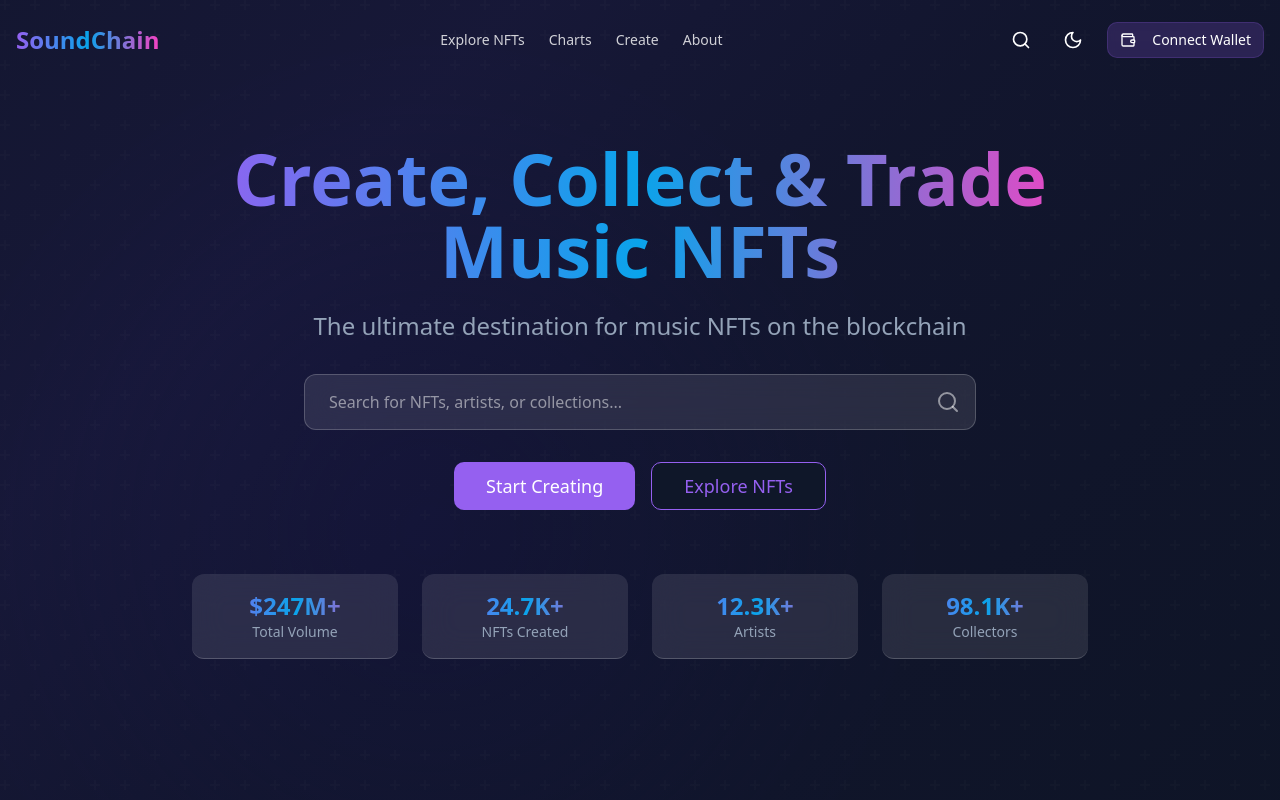
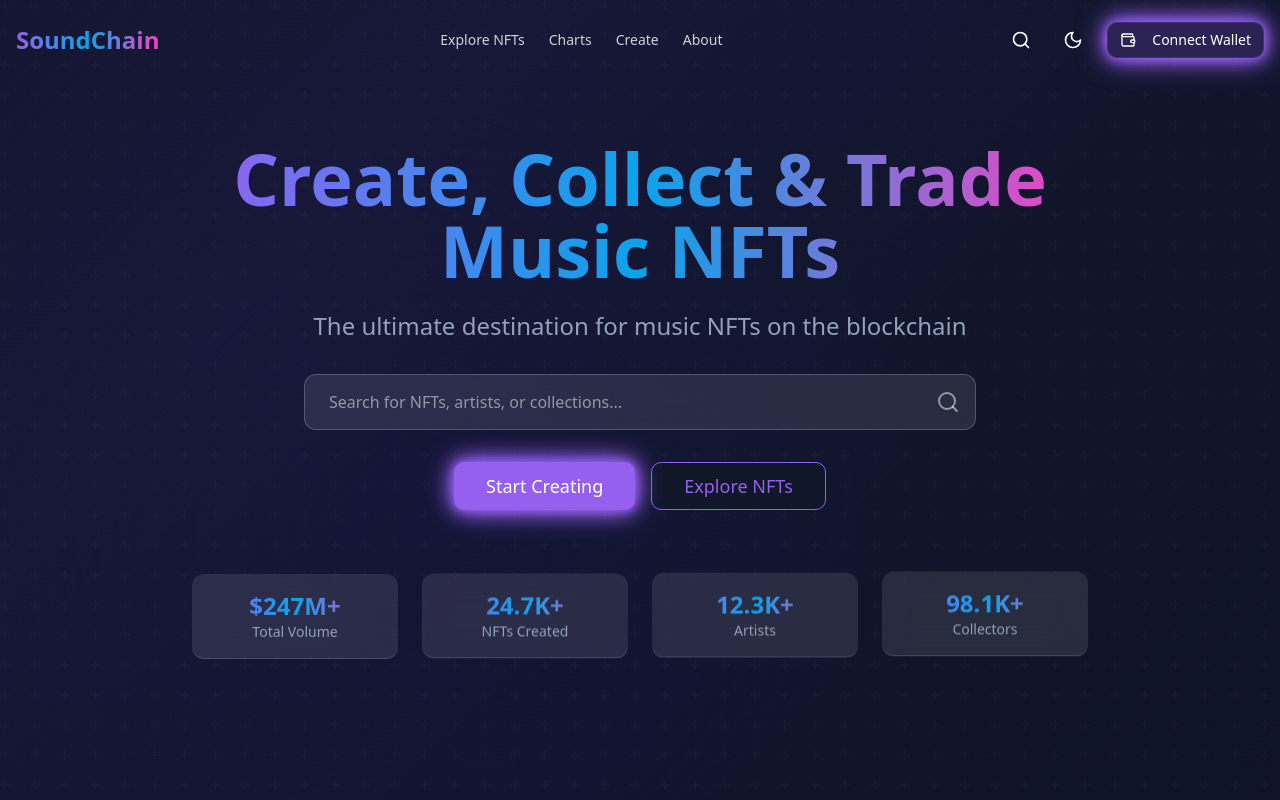
Before and after one commit to KartikXx/soundchain-galaxy, a React (Vite) app: page / in a window 1280 px wide. Shown: the top 800 px of the page. Built offline with nearby package versions, Linux system fonts and the light colour scheme.

Commit message:
Enhance landing page aesthetic
Implement a more creative, trippy, and immersive Web3 design with vibrant gradients, interactive animations, neon cyberpunk elements, and fluid 3D effects.

```diff
--- a/src/components/AnimatedBackground.tsx
+++ b/src/components/AnimatedBackground.tsx
@@ -1,3 +1,4 @@
+
 import { useEffect, useRef } from "react";
 import { motion } from "framer-motion";
 
--- a/src/components/Hero.tsx
+++ b/src/components/Hero.tsx
@@ -1,3 +1,4 @@
+
 import { motion } from "framer-motion";
 import { Button } from "./ui/button";
 import { Search } from "lucide-react";
@@ -58,7 +59,7 @@ const Hero = () => {
           >
             <Button
               size="lg"
-              className="bg-primary hover:bg-primary/90 text-lg h-12 px-8"
+              className="bg-primary hover:bg-primary/90 text-lg h-12 px-8 neon-glow"
             >
               Start Creating
             </Button>
@@ -84,7 +85,7 @@ const Hero = () => {
               { label: "Artists", value: "12.3K+" },
               { label: "Collectors", value: "98.1K+" }
             ].map((stat, index) => (
-              <div key={index} className="glass rounded-xl p-4">
+              <div key={index} className="glass rounded-xl p-4 animate-float" style={{ animationDelay: `${index * 0.2}s` }}>
                 <div className="text-2xl font-bold gradient-text">{stat.value}</div>
                 <div className="text-sm text-muted-foreground">{stat.label}</div>
               </div>
--- a/src/components/Navigation.tsx
+++ b/src/components/Navigation.tsx
@@ -1,3 +1,4 @@
+
 import { useState, useEffect } from "react";
 import { motion, useScroll, useTransform } from "framer-motion";
 import { Button } from "./ui/button";
@@ -61,7 +62,7 @@ const Navigation = () => {
 
           <Button
             size="sm"
-            className="bg-primary/20 backdrop-blur-sm border border-primary/20 hover:bg-primary/30"
+            className="bg-primary/20 backdrop-blur-sm border border-primary/20 hover:bg-primary/30 neon-glow"
           >
             <Wallet className="w-4 h-4 mr-2" />
             Connect Wallet
--- a/src/index.css
+++ b/src/index.css
@@ -1,3 +1,4 @@
+
 @tailwind base;
 @tailwind components;
 @tailwind utilities;
@@ -40,6 +41,13 @@
     @apply bg-white/10 backdrop-blur-lg border-b border-white/20;
   }
 
+  .neon-glow {
+    @apply relative;
+    box-shadow: 0 0 10px theme('colors.primary.DEFAULT'),
+                0 0 20px theme('colors.primary.DEFAULT'),
+                0 0 30px theme('colors.primary.DEFAULT');
+  }
+
   .nft-card {
     @apply relative overflow-hidden rounded-2xl transition-all duration-300 hover:scale-[1.02] hover:shadow-xl;
   }
@@ -50,6 +58,10 @@
 
   .animate-glow {
     animation: glow 2s ease-in-out infinite alternate;
+  }
+
+  .animate-float {
+    animation: float 6s ease-in-out infinite;
   }
 
   .animate-gradient {
@@ -85,8 +97,19 @@
   }
 }
 
+@keyframes float {
+  0% { transform: translateY(0px); }
+  50% { transform: translateY(-20px); }
+  100% { transform: translateY(0px); }
+}
+
 @keyframes gradient {
   0% { background-position: 0% 50%; }
   50% { background-position: 100% 50%; }
   100% { background-position: 0% 50%; }
 }
+
+@keyframes wave {
+  0% { transform: rotate(0deg); }
+  100% { transform: rotate(360deg); }
+}
```
